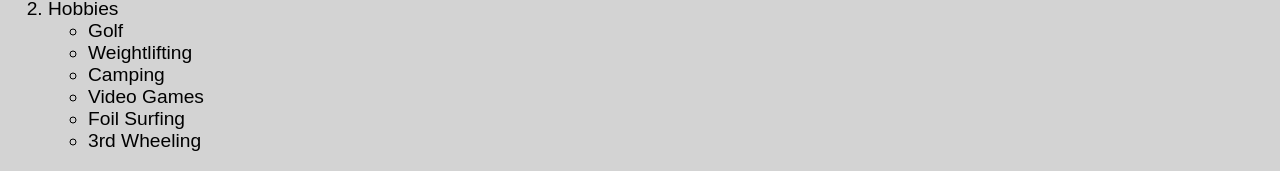
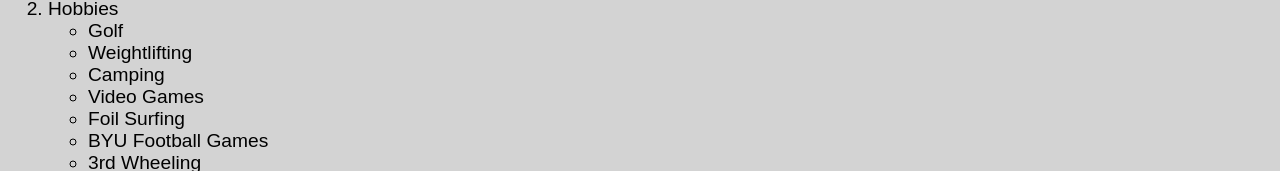
Before and after one commit to whardee32/IS-201-2nd-Try, a plain HTML site: page scratch.html in a window 1280 px wide. Shown: the part 972-1143 px from the top of the page. Drawn offline with Linux system fonts and the light colour scheme; grey boxes are pictures that could not be loaded.

Commit message:
Update scratch.html

```diff
--- a/scratch.html
+++ b/scratch.html
@@ -45,6 +45,7 @@
                 <li>Camping</li>
                 <li>Video Games</li>
                 <li>Foil Surfing</li>
+                <li>BYU Football Games</li>
                 <li>3rd Wheeling</li><br>
                 <img src="https://scontent-lax3-1.xx.fbcdn.net/v/t1.18169-9/29497442_10215182836149140_5466764043227974553_n.jpg?_nc_cat=104&ccb=1-7&_nc_sid=8bfeb9&_nc_ohc=56678YWY2ckAX9iigbH&_nc_ht=scontent-lax3-1.xx&oh=00_AfCdKXqIusEWaVIW-U1_5MkduJ4V6MZ8NDZJZ1t7b5SQRw&oe=63B8BDA6" alt="" class="fampic">
                 <img src="IMG_0773.JPG" alt="Me at Vasa" class="fampic">
```
